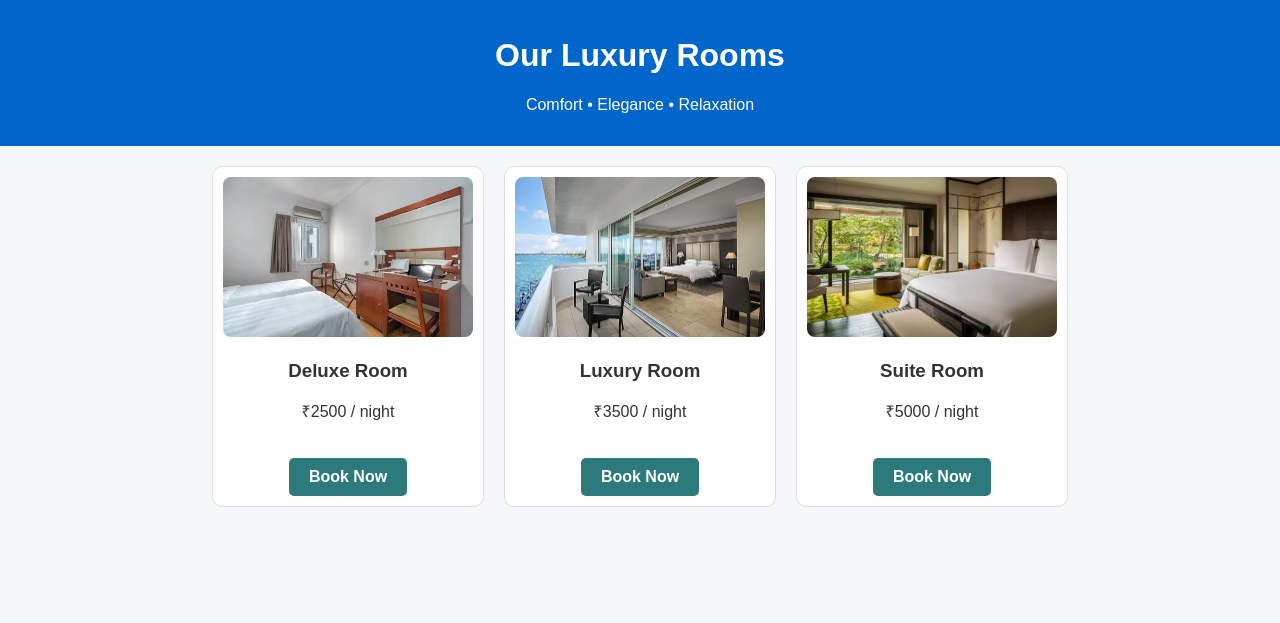
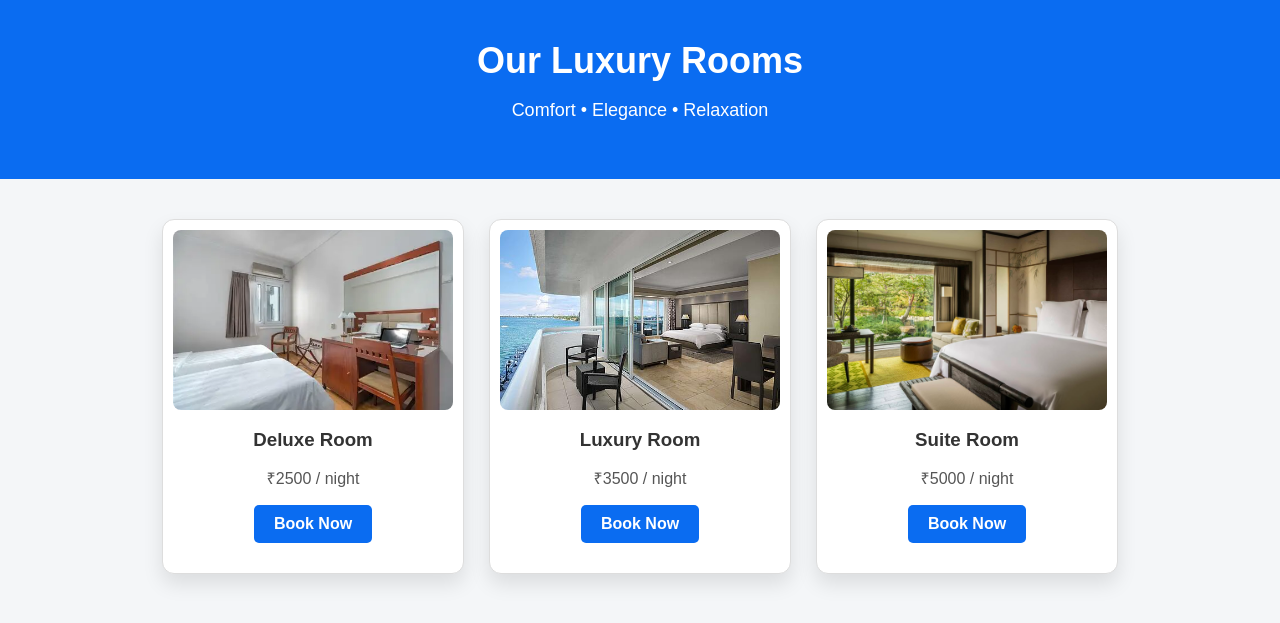
Before and after one commit to mpachling11-commits/hotel_booking, a Flask app: page /rooms in a window 1280 px wide. Shown: the top 623 px of the page. Run offline with Flask 3, Linux system fonts and the light colour scheme.

Commit message:
Add styles for body, header, rooms, and buttons

```diff
--- a/static/css/style.css
+++ b/static/css/style.css
@@ -273,3 +273,78 @@ footer {
     object-fit: cover;
     border-radius: 8px;
 }
+body {
+    margin: 0;
+    font-family: Arial, sans-serif;
+    background-color: #f4f6f8;
+}
+
+/* Page header */
+.page-header {
+    background: #0a6cf1;
+    color: white;
+    text-align: center;
+    padding: 40px 20px;
+}
+
+.page-header h1 {
+    margin: 0;
+    font-size: 36px;
+}
+
+.page-header p {
+    font-size: 18px;
+}
+
+/* Rooms */
+.room-container {
+    display: flex;
+    justify-content: center;
+    gap: 25px;
+    padding: 40px;
+    flex-wrap: wrap;
+}
+
+.room-card {
+    background: white;
+    width: 280px;
+    border-radius: 12px;
+    overflow: hidden;
+    box-shadow: 0 10px 20px rgba(0,0,0,0.1);
+    transition: transform 0.3s, box-shadow 0.3s;
+}
+
+.room-card:hover {
+    transform: translateY(-8px);
+    box-shadow: 0 15px 30px rgba(0,0,0,0.2);
+}
+
+.room-card img {
+    width: 100%;
+    height: 180px;
+    object-fit: cover;
+}
+
+.room-card h3 {
+    margin: 15px 0 5px;
+}
+
+.room-card p {
+    color: #555;
+}
+
+/* Button */
+.btn {
+    display: block;
+    margin: 15px auto 20px;
+    padding: 10px 20px;
+    background: #0a6cf1;
+    color: white;
+    text-decoration: none;
+    border-radius: 5px;
+    width: fit-content;
+}
+
+.btn:hover {
+    background: #084ec1;
+}
```
